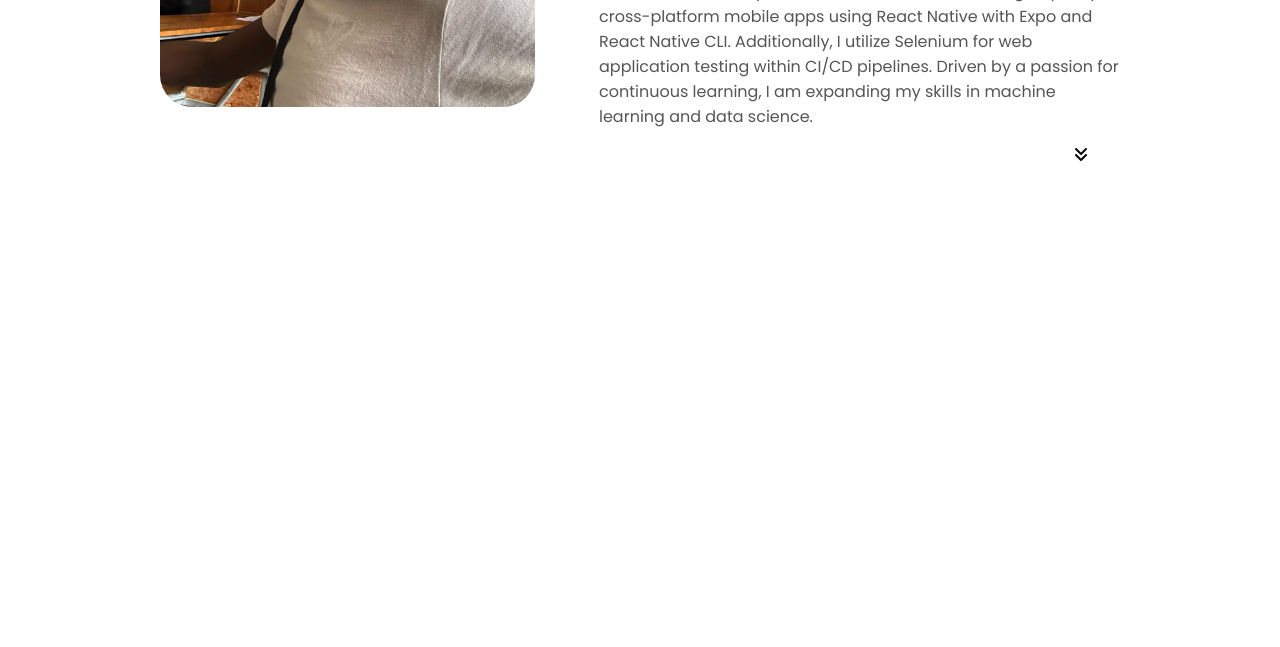
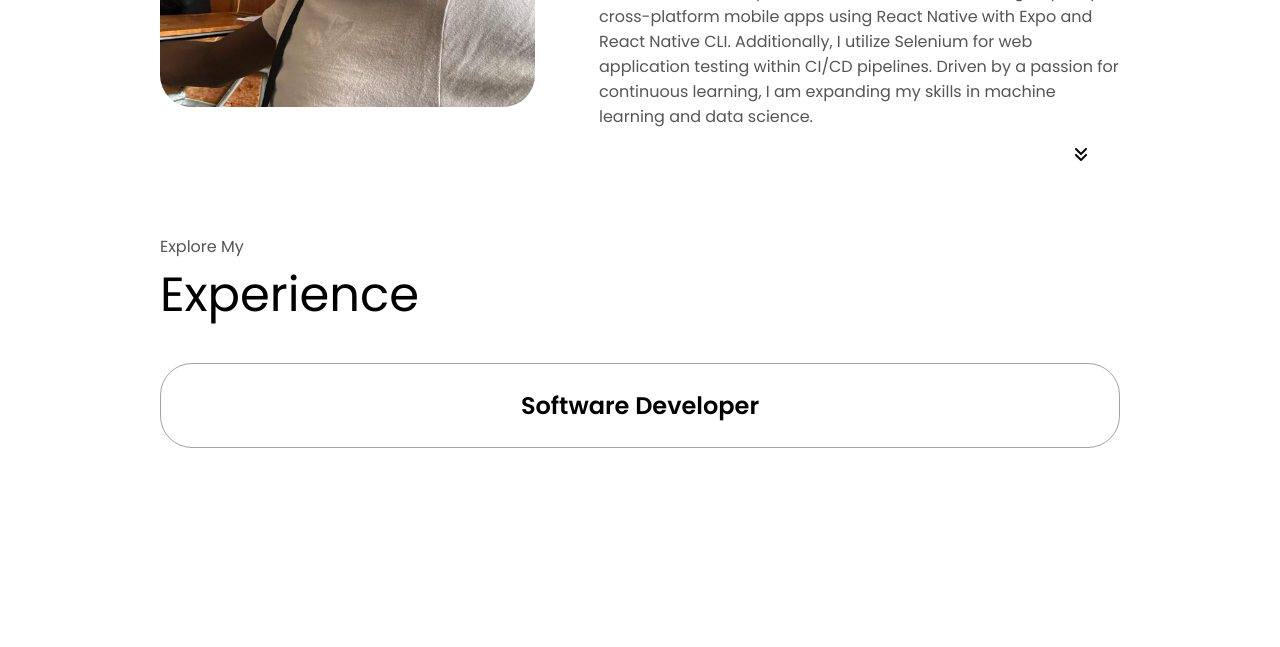
Before and after one commit to Bryium/Portfolio, a Django app: page /Home/ in a window 1280 px wide. Shown: the part 1406-2053 px from the top of the page. Run offline with Django 4.2, Linux system fonts and the light colour scheme; some libraries are stand-ins or nearby versions.

Commit message:
deseigned the software part

```diff
--- a/templates/home.html
+++ b/templates/home.html
@@ -119,6 +119,20 @@ skills in machine learning and data science.
 
 {# EXPERIENCE SECTION #}
 <section id="experience">
+    <p class="section text p1">Explore My</p>
+    <hi class="title">Experience</hi>
+    <div class="experience-details-container">
+        <div class="about-containers">
+            <div class="details-container">
+                <h2 class="experience-suub-title">Software Developer</h2>
+                <div class="article-container">
+                    <article>
+
+                    </article>
+                </div>
+            </div>
+        </div>
+    </div>
 
 </section>
 <script src="{% static 'script.js' %}"></script>
```
